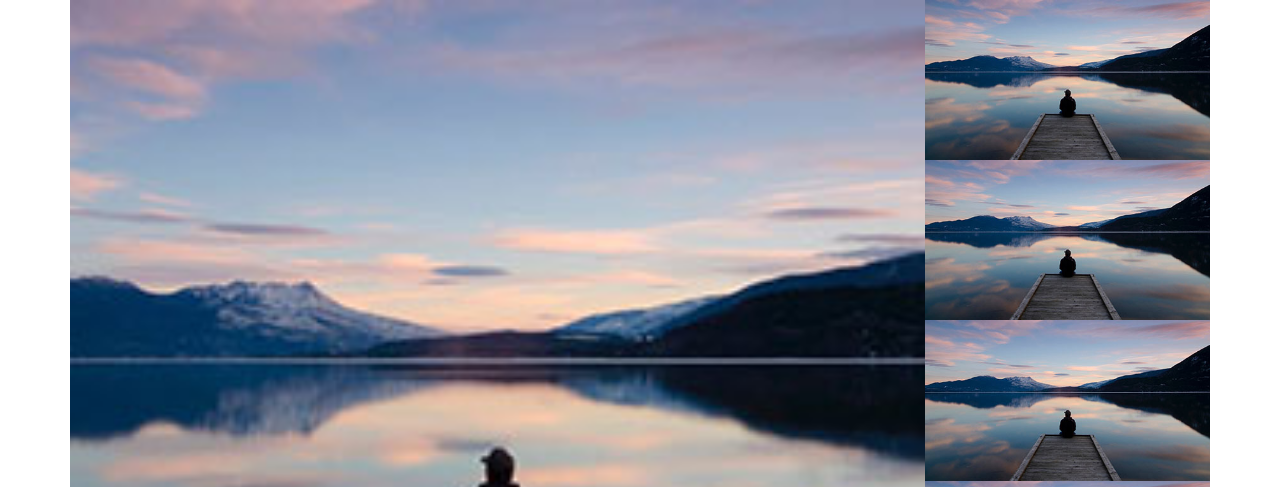
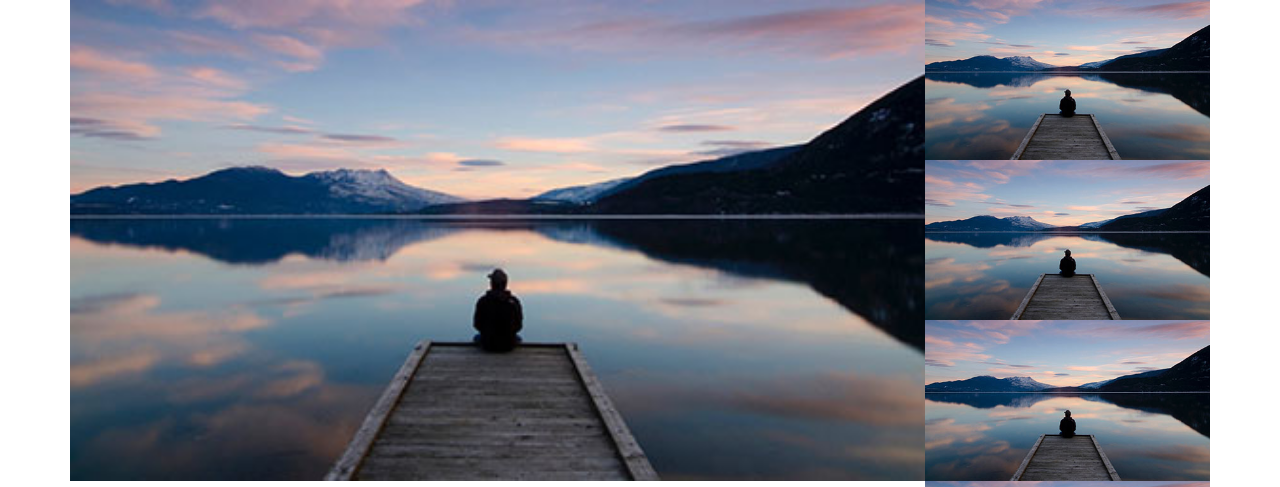
Before and after one commit to mariaacanfora/js-array-carousel, a plain HTML site: page index.html in a window 1280 px wide. Shown: the top 487 px of the page. Drawn offline with nearby package versions, Linux system fonts and the light colour scheme.

Commit message:
Added tag img in col-9 instead of bg-img

```diff
--- a/css/style.css
+++ b/css/style.css
@@ -5,10 +5,9 @@
 }
 
 .bg-img{
-    background-image: url("../img/01.jpg");
-    background-size: cover;
-    background-position-x: center;
-    position: relative;
+    object-fit: cover;
+    object-position: center;
+    width: 100%;
 }
 
 .pos-absolute{
--- a/index.html
+++ b/index.html
@@ -17,7 +17,8 @@
     <main>
         <div class="container">
             <div class="row">
-                <div class="col-9 bg-img">
+                <div class="col-9 p-0">
+                    <img src="img/01.jpg" alt="#1" class="bg-img">
                     <div class="pos-absolute">
                         <h1 class="title-img">Svizzera</h1>
                         <span class="text-img"> Lorem ipsum, dolor sit amet consectetur adipisicing elit. Earum minima enim, tempora molestiae similique corporis soluta illum voluptatibus! Saepe architecto nulla laborum quia dolor incidunt dolorum neque blanditiis amet veniam! </span>
@@ -48,6 +49,7 @@
 
     <footer></footer>
 
+    <script src="js/script.js"></script>
 
 </body>
 </html>
```
